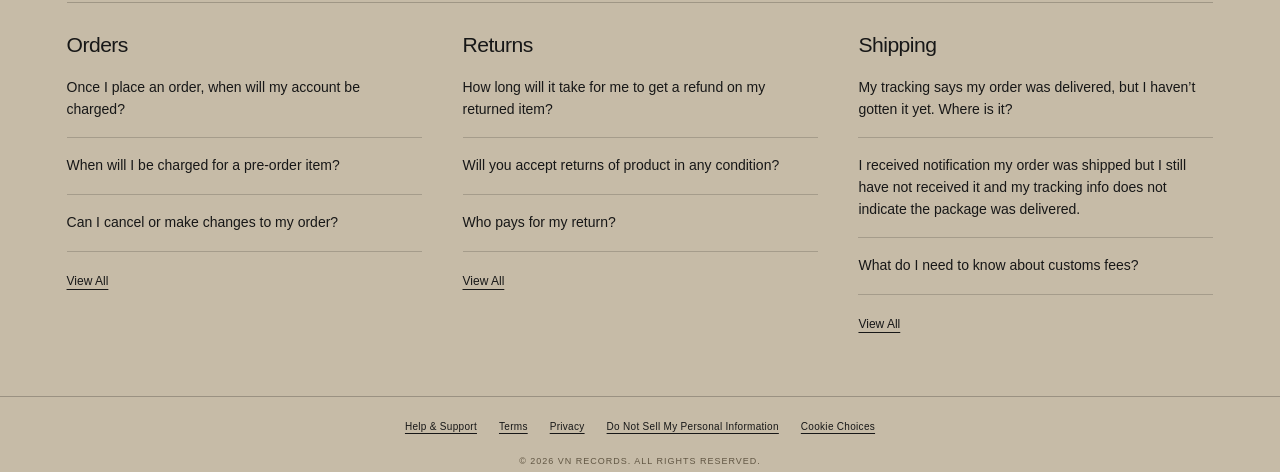
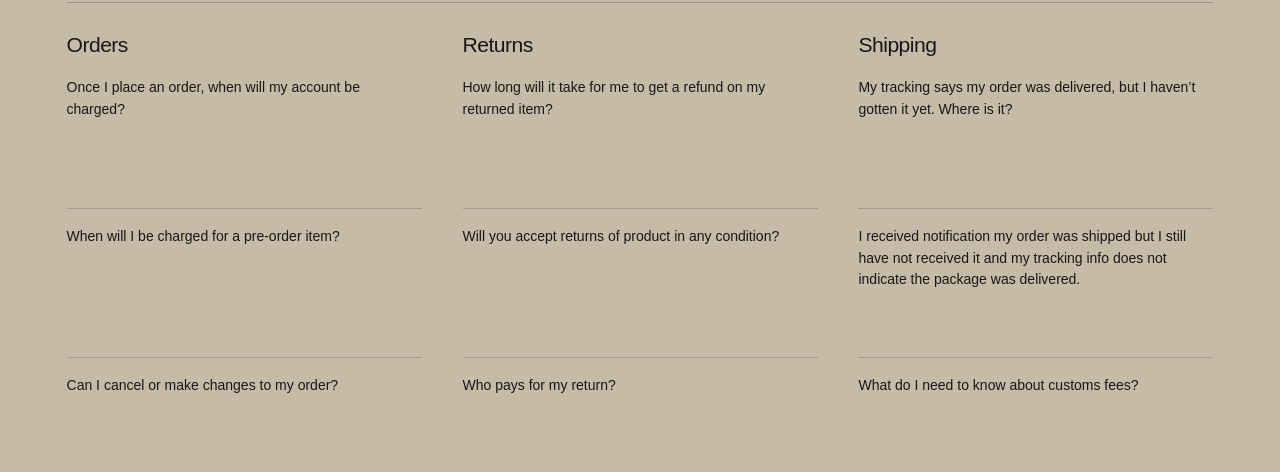
Before and after one commit to ojee9/ojee9.github.io, a plain HTML site: page help.html in a window 1280 px wide. Shown: the part 234-706 px from the top of the page. Drawn offline with nearby package versions, Linux system fonts and the light colour scheme.

Commit message:
Align Help category columns and question rows

```diff
--- a/help.html
+++ b/help.html
@@ -21,7 +21,7 @@
     .help-category{min-width:0}
     .help-category h2{margin:0 0 20px;font-size:clamp(19px,1.65vw,24px);font-weight:500;letter-spacing:-.025em}
     .help-question-list{list-style:none;margin:0;padding:0}
-    .help-question{padding:0 0 17px;margin:0 0 17px;border-bottom:1px solid rgba(20,18,15,.18);font-size:14px;line-height:1.55}
+    .help-question{box-sizing:border-box;height:132px;padding:0 0 17px;margin:0 0 17px;border-bottom:1px solid rgba(20,18,15,.18);font-size:14px;line-height:1.55}
     .help-question[hidden]{display:none}
     .help-question a{color:inherit;text-decoration:none}
     .help-question a:hover{text-decoration:underline;text-underline-offset:3px}
@@ -38,7 +38,7 @@
     .help-answer p{margin:0 0 10px}
     .help-answer ul{padding-left:20px;margin:8px 0}
     .help-detail-link{color:inherit;text-decoration:underline;text-underline-offset:3px;cursor:pointer}
-    @media(max-width:760px){.help-main{padding:25px 20px 42px}.help-categories{grid-template-columns:1fr;gap:30px}.help-category h2{margin-bottom:14px}.help-question{padding-bottom:13px;margin-bottom:13px}}
+    @media(max-width:760px){.help-main{padding:25px 20px 42px}.help-categories{grid-template-columns:1fr;gap:30px}.help-category h2{margin-bottom:14px}.help-question{height:auto;padding-bottom:13px;margin-bottom:13px}}
   </style>
 </head>
 <body>
```
